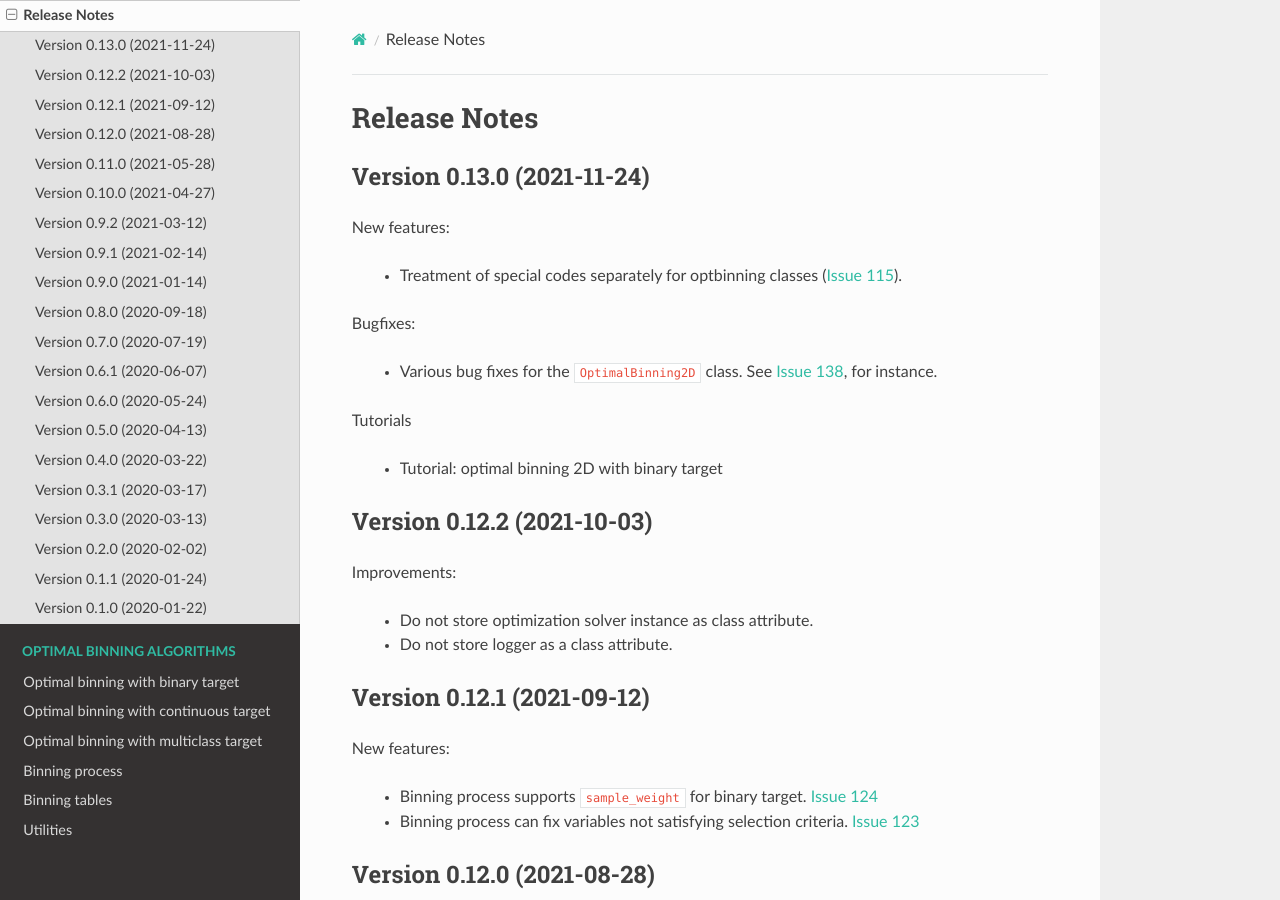
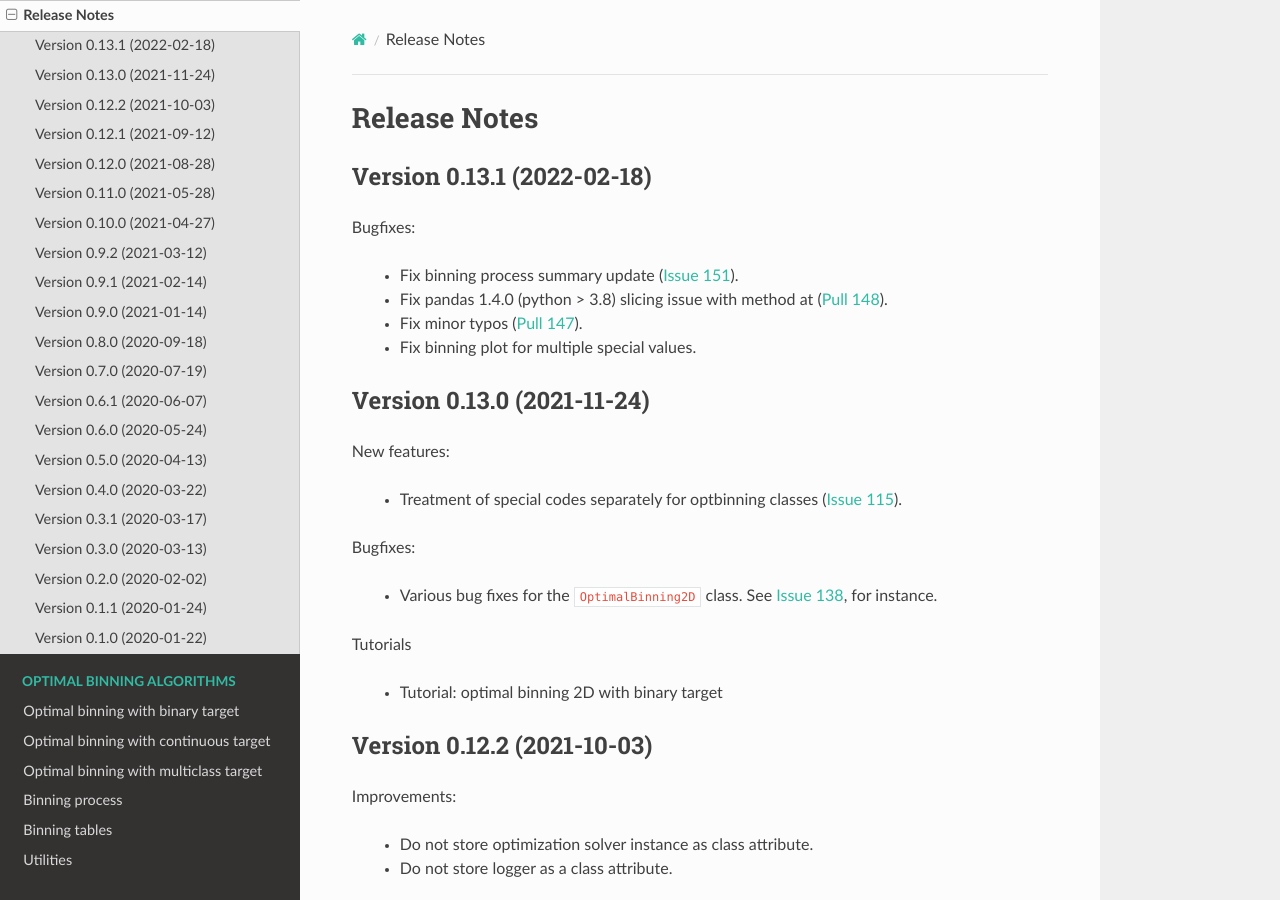
Before and after one commit to guillermo-navas-palencia/optbinning, a Sphinx documentation site: the page built from doc/source/release_notes.rst, in a window 1280 px wide and 900 px high. Built offline with Sphinx 7.4.7 and the Read the Docs theme 2.0.0, drawn with Linux system fonts in a browser that asks for light colours.

Commit message:
Update release notes for version 0.13.1

```diff
--- a/doc/source/release_notes.rst
+++ b/doc/source/release_notes.rst
@@ -1,6 +1,19 @@
 Release Notes
 =============
 
+
+Version 0.13.1 (2022-02-18)
+---------------------------
+
+Bugfixes:
+
+   - Fix binning process summary update (`Issue 151 <https://github.com/guillermo-navas-palencia/optbinning/issues/151>`_).
+
+   - Fix pandas 1.4.0 (python > 3.8) slicing issue with method at (`Pull 148 <https://github.com/guillermo-navas-palencia/optbinning/pull/148>`_).
+
+   - Fix minor typos (`Pull 147 <https://github.com/guillermo-navas-palencia/optbinning/pull/147>`_).
+
+   - Fix binning plot for multiple special values.
 
 Version 0.13.0 (2021-11-24)
 ---------------------------
```
